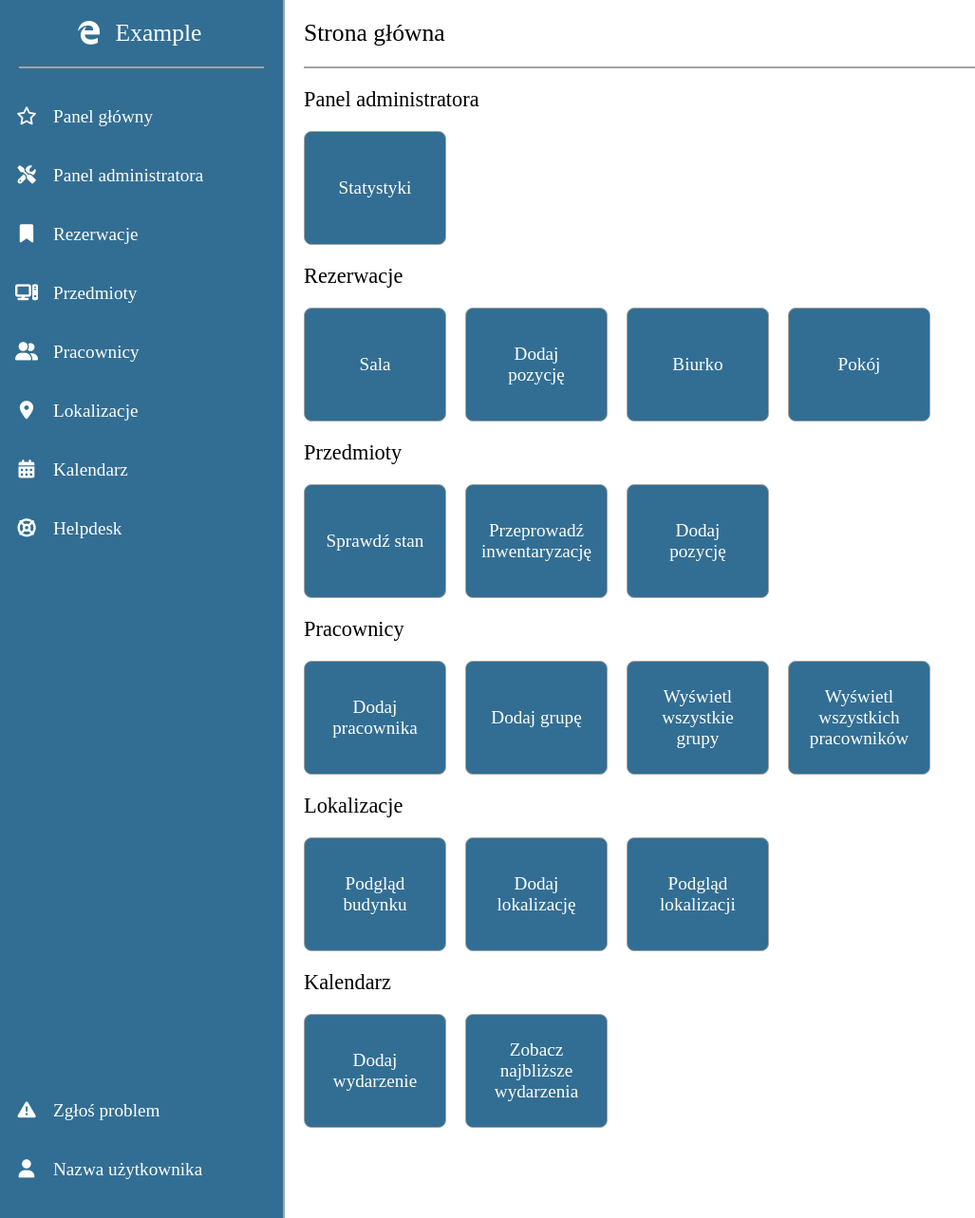
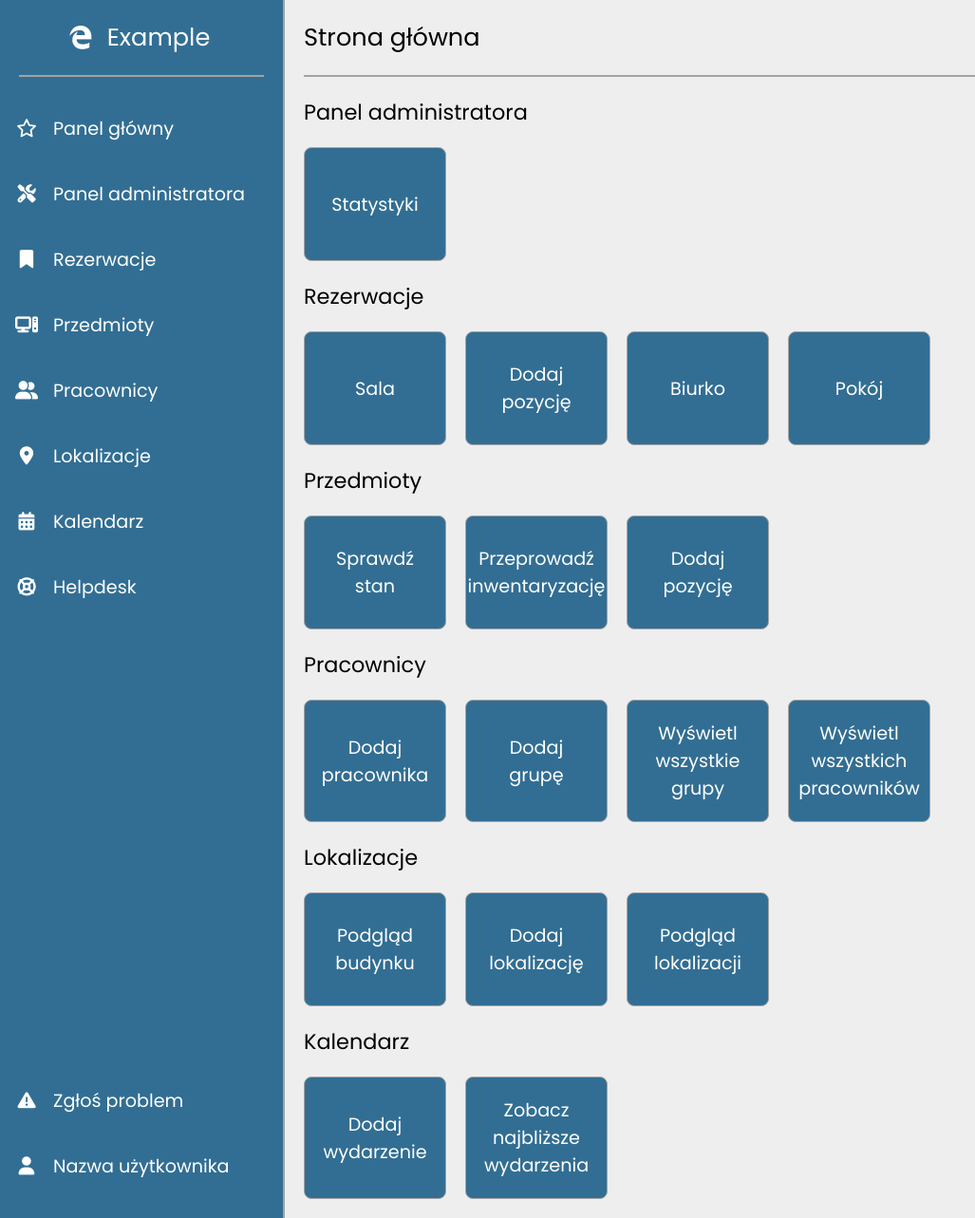
Before and after one commit to SzymonPiatek/Workbench, a Django app: page / in a window 1280 px wide. Shown: the whole page at 95% size, without its empty margins (0-1027 px from the left). Run offline with Django 5.2, Linux system fonts and the light colour scheme; some libraries are stand-ins or nearby versions.

Commit message:
Poppins font

```diff
--- a/website/static/css/styles.css
+++ b/website/static/css/styles.css
@@ -2,6 +2,7 @@
   margin: 0;
   padding: 0;
   box-sizing: border-box;
+  font-family: "Poppins", sans-serif;
 }
 
 body {
@@ -10,6 +11,7 @@ body {
   min-width: 100%;
   max-width: 100%;
   display: flex;
+  background: #eeeeee;
 }
 
 main {
@@ -100,8 +102,7 @@ main {
 }
 .block .elements .element:hover {
   background: #c23434;
-  scale: 1.05;
-  transition: 0.3s ease;
+  transition: 0.2s ease;
 }
 
 /*# sourceMappingURL=styles.css.map */
--- a/website/static/scss/styles.scss
+++ b/website/static/scss/styles.scss
@@ -2,6 +2,7 @@
   margin: 0;
   padding: 0;
   box-sizing: border-box;
+  font-family: "Poppins", sans-serif;
 }
 
 body {
@@ -10,6 +11,7 @@ body {
   min-width: 100%;
   max-width: 100%;
   display: flex;
+  background: #eeeeee;
 }
 
 main {
@@ -97,8 +99,7 @@ main {
       color: #fff;
       &:hover {
         background: #c23434;
-        scale: 1.05;
-        transition: 0.3s ease;
+        transition: 0.2s ease;
       }
     }
   }
--- a/website/templates/base.html
+++ b/website/templates/base.html
@@ -11,6 +11,10 @@
 
         <link rel="stylesheet" href="{% static 'css/styles.css' %}">
 
+        <link rel="preconnect" href="https://fonts.googleapis.com">
+        <link rel="preconnect" href="https://fonts.gstatic.com" crossorigin>
+        <link href="https://fonts.googleapis.com/css2?family=Poppins:ital,wght@0,100;0,200;0,300;0,400;0,500;0,600;0,700;0,800;0,900;1,100;1,200;1,300;1,400;1,500;1,600;1,700;1,800;1,900&display=swap" rel="stylesheet">
+
         <script src="https://kit.fontawesome.com/d55684f920.js" crossorigin="anonymous"></script>
     </head>
     <body>
```
Also changed, not shown: 1 other file.
